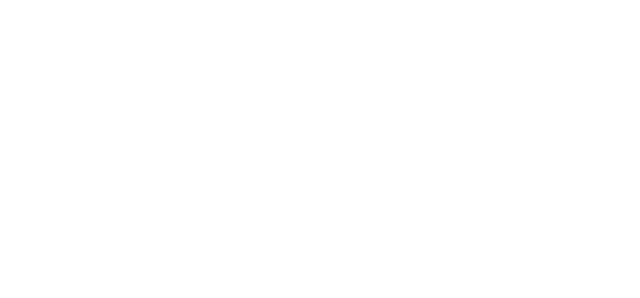
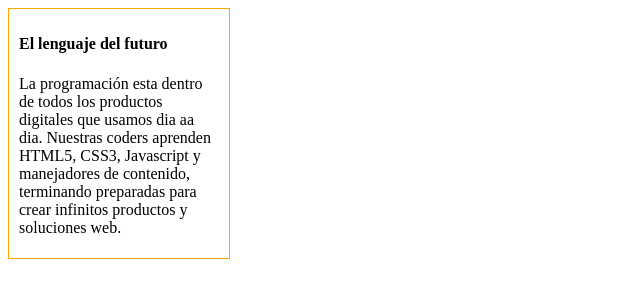
Before and after one commit to soledad1964/margin-padding, a plain HTML site: page Parte1/index.html in a window 1280 px wide. Shown: the whole page, without its empty margins (0-640 px from the left). Drawn offline with Linux system fonts and the light colour scheme.

Commit message:
recuadro lenguaje futuro parte1

```diff
--- a/Parte1/css/main.css
+++ b/Parte1/css/main.css
@@ -1 +1,5 @@
-/* Agrega aqui tu CSS */
+div {
+	width: 200px;
+    border: 1px solid orange;
+    padding: 5px 10px 5px 10px;
+}
--- a/Parte1/index.html
+++ b/Parte1/index.html
@@ -1,9 +1,14 @@
 <!DOCTYPE html>
 <html>
     <head>
+    	<meta charset="utf-8">
+    	<title>Margin y Padding</title>
         <link rel="stylesheet" type="text/css" href="css/main.css">
     </head>
     <body>
-        <!-- Inserta tu codigo aqui -->
+	    <div>
+	    	<h4>El lenguaje del futuro</h4>
+	    	<p>La programación esta dentro de todos los productos digitales que usamos dia aa dia. Nuestras coders aprenden HTML5, CSS3, Javascript y manejadores de contenido, terminando preparadas para crear infinitos productos y soluciones web.</p>
+	    </div>
     </body>
 </html>
```
